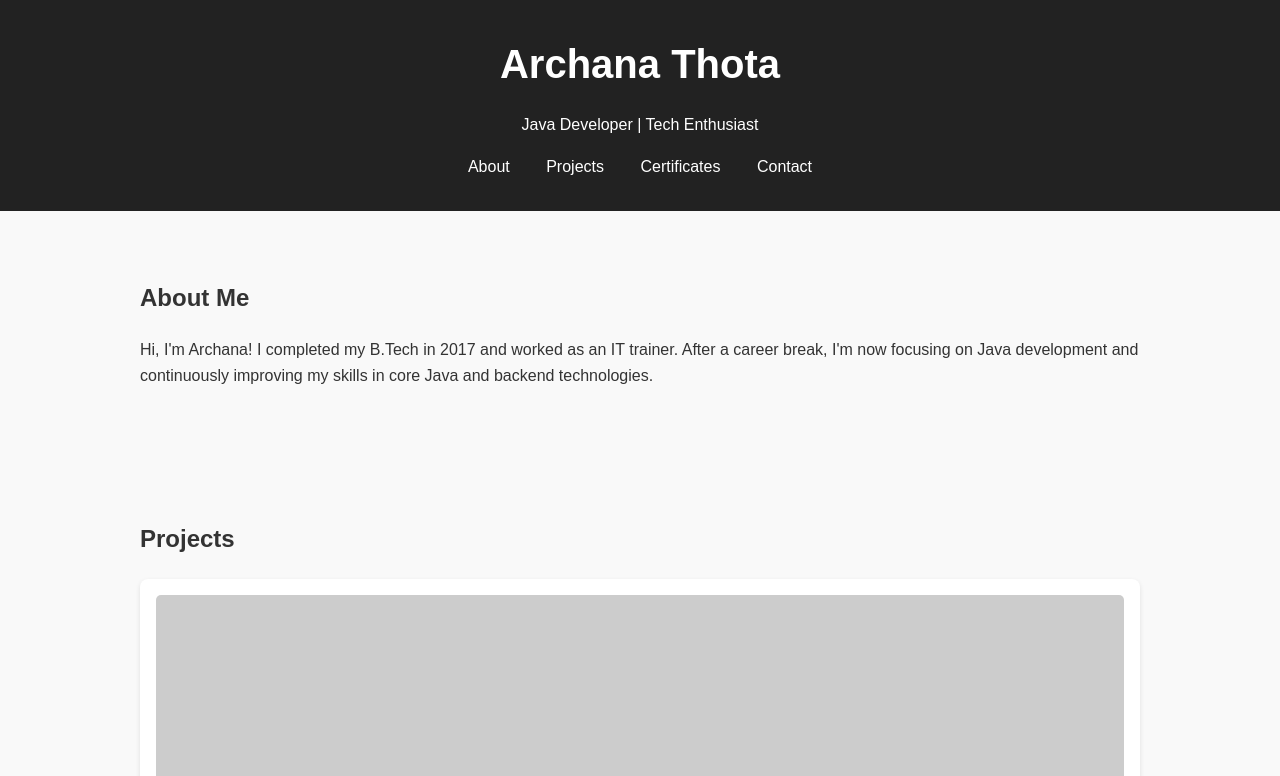
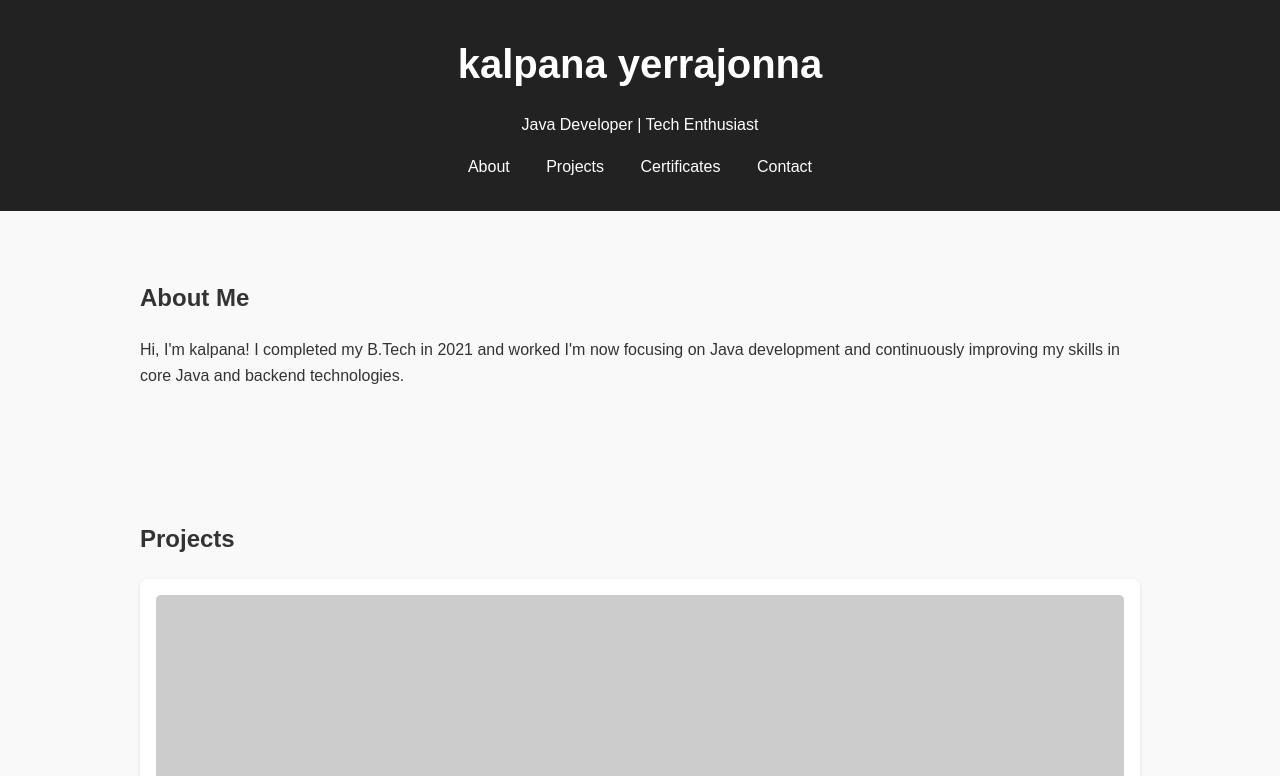
Before and after one commit to kalpanargb-sketch/kalpanargb-sketch.github.io, a plain HTML site: page index.html in a window 1280 px wide. Shown: the top 776 px of the page. Drawn offline with Linux system fonts and the light colour scheme; placeholder pictures from the web are drawn by us.

Commit message:
Update index.html

```diff
--- a/index.html
+++ b/index.html
@@ -69,7 +69,7 @@
 </head>
 <body>
   <header>
-    <h1>Archana Thota</h1>
+    <h1>kalpana yerrajonna</h1>
     <p>Java Developer | Tech Enthusiast</p>
     <nav>
       <a href="#about">About</a>
@@ -80,7 +80,7 @@
   </header>  <section id="about">
     <h2>About Me</h2>
     <p>
-      Hi, I'm Archana! I completed my B.Tech in 2017 and worked as an IT trainer. After a career break, I'm now focusing on Java development and continuously improving my skills in core Java and backend technologies.
+      Hi, I'm kalpana! I completed my B.Tech in 2021 and worked I'm now focusing on Java development and continuously improving my skills in core Java and backend technologies.
     </p>
   </section>  <section id="projects">
     <h2>Projects</h2>
@@ -89,7 +89,7 @@
         <img src="https://via.placeholder.com/400x200" alt="Project Screenshot" />
         <h3>Library Management System</h3>
         <p>This Java project is a simple Library Management System that allows users to add new books and view all available books in the library.</p>
-        <a href="https://github.com/archanat753/LibraryManagement" class="btn">View on GitHub</a>
+        <a href="https://github.com/kalpanargb-sketch/LibraryManagement" class="btn">View on GitHub</a>
       </div>
   </section>  <section id="certificates">
     <h2>Certificates & Achievements</h2>
```
